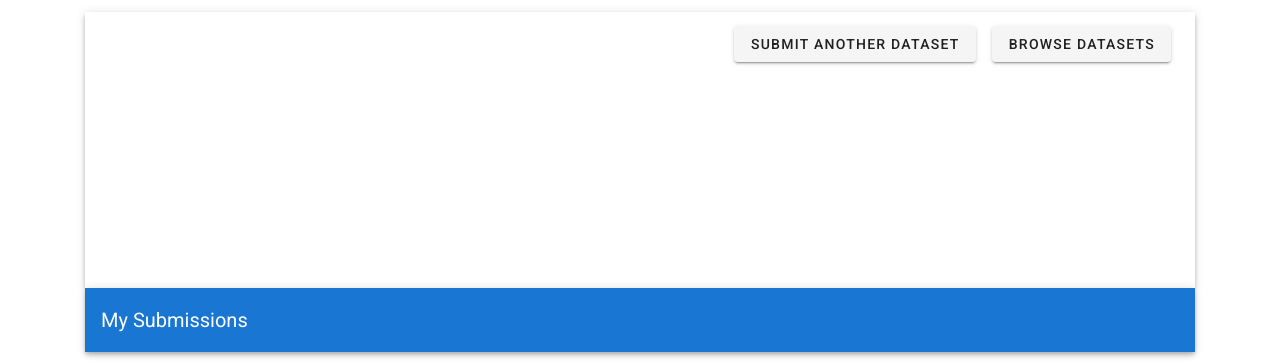
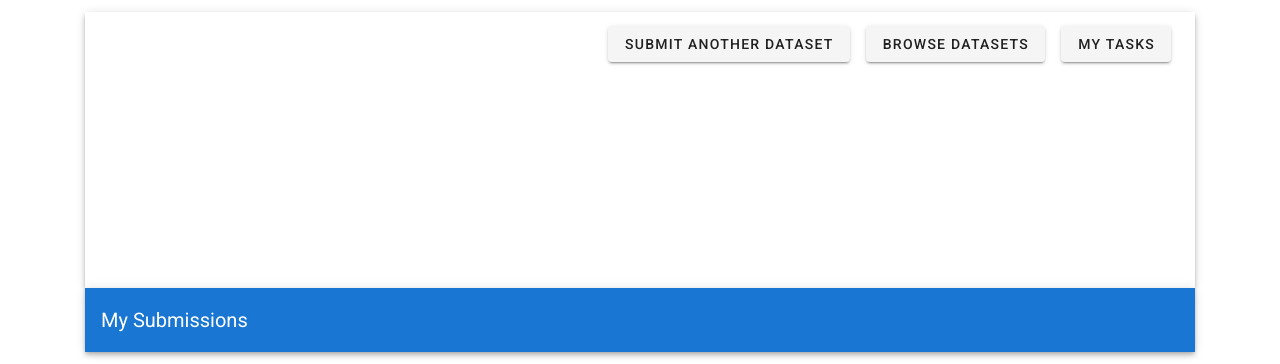
Before and after one commit to blaiszik/mc-portal, a Flask app: template portal/templates/submissions.jinja2 in a window 1280 px wide. Shown: the part 56-420 px from the top of the page. Run offline with Flask 2, Linux system fonts and the light colour scheme; the template is opened without the code that fills it: most values are stand-ins (such as "Sample title", 1, 10 or a date in 2020); parts of the project's set-up code (start-up, migrations or seed data) failed here and were passed over; some libraries are stand-ins or nearby versions.

Commit message:
Adding 'My Tasks' to Submission panel

```diff
--- a/portal/templates/submissions.jinja2
+++ b/portal/templates/submissions.jinja2
@@ -26,6 +26,7 @@
                  <v-spacer></v-spacer>
                        <v-btn class="ma-2" href="/add"> Submit Another Dataset </v-btn>
                        <v-btn class="ma-2" href="https://petreldata.net/mdf/?q=*&filter-match-any.mdf.resource_type=dataset" target="_blank"> Browse Datasets </v-btn>
+                       <v-btn class="ma-2" href="/curate"> My Tasks </v-btn>
 
                 </v-toolbar>
 
```
